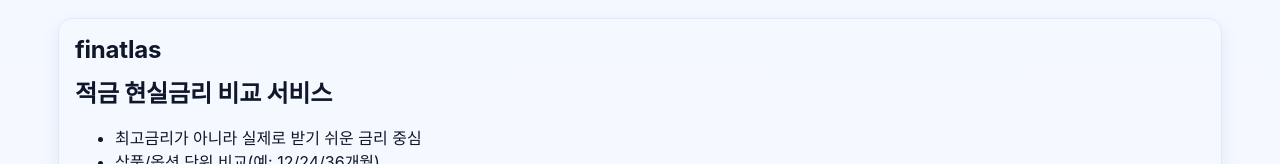
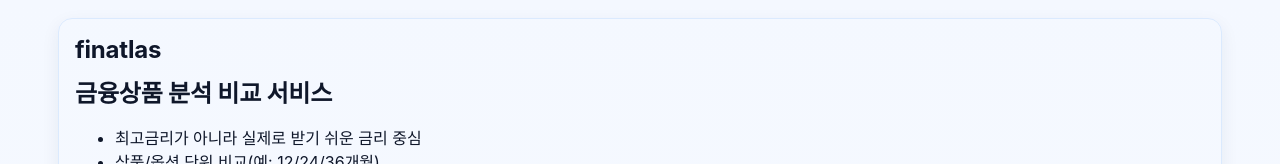
Before and after one commit to hyeonseo2/FinAtlas, a React (Vite) app in the folder frontend/: page / in a window 1280 px wide. Shown: the top 164 px of the page. Built offline with nearby package versions, Linux system fonts and the light colour scheme.

Commit message:
chore: rename homepage service title to 금융상품 분석 비교 서비스

```diff
--- a/frontend/src/pages/HomePage.tsx
+++ b/frontend/src/pages/HomePage.tsx
@@ -2,7 +2,7 @@
   return (
     <div className="card">
       <h2>finatlas</h2>
-      <h2>적금 현실금리 비교 서비스</h2>
+      <h2>금융상품 분석 비교 서비스</h2>
       <ul>
         <li>최고금리가 아니라 실제로 받기 쉬운 금리 중심</li>
         <li>상품/옵션 단위 비교(예: 12/24/36개월)</li>
```
